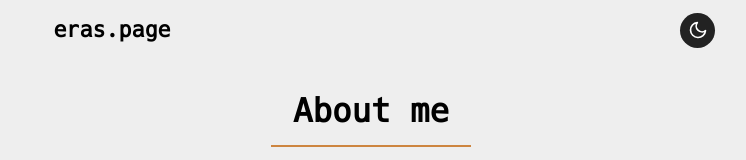
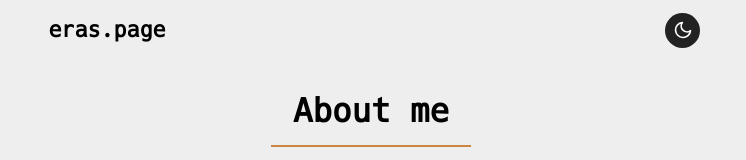
Before and after one commit to lucaseras/eras.page, a Next.js app: page / in a window 1280 px wide. Shown: the top 160 px of the page, without its empty margins (269-1015 px from the left). Built offline with nearby package versions, Linux system fonts and the light colour scheme.

Commit message:
fixed some css

```diff
--- a/styles/navbar.module.css
+++ b/styles/navbar.module.css
@@ -10,12 +10,10 @@
     align-items: center;
     font-size: 1.2rem;
     padding: 0 5% 0 5%;
-    text-align: center;
 }
 
 .h1 {
     display: block;
-    float: left;
     font-size: 1.2rem;
     white-space: nowrap;
 
@@ -73,6 +71,7 @@
     justify-content: center;
     flex: 0;
     margin-left: 20px;
+    margin-right: 20px;
     max-width:35px;
     max-height:35px;
     overflow: visible;
```
Also changed, not shown: styles/theme.js (+4 -4 lines), 1 other file (tests, documents, lock files or other folders).
